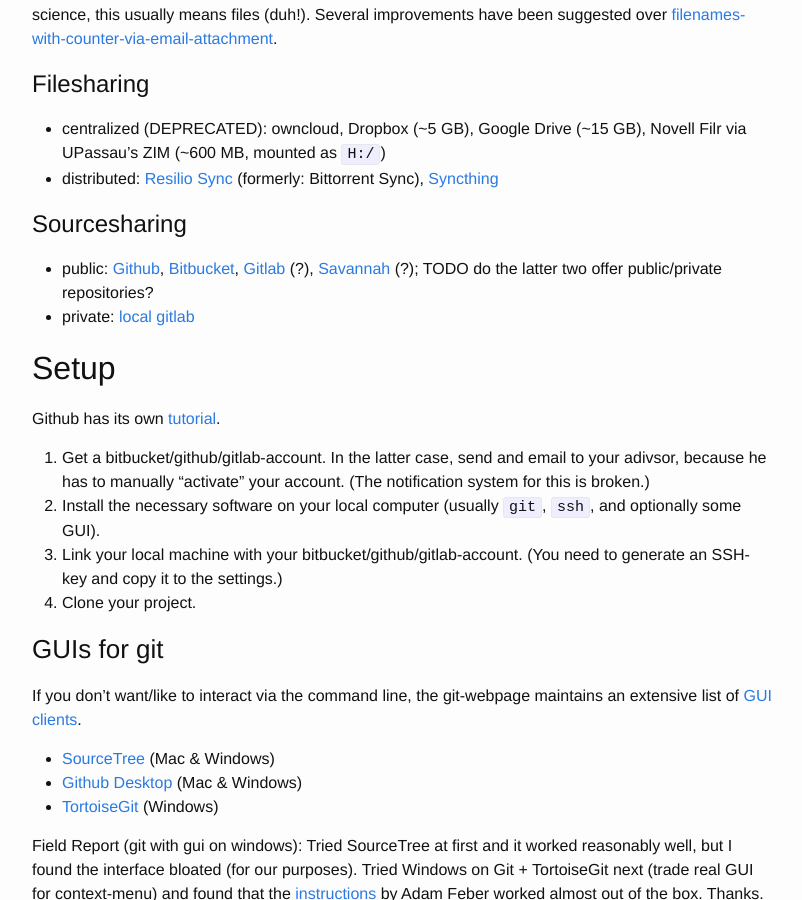
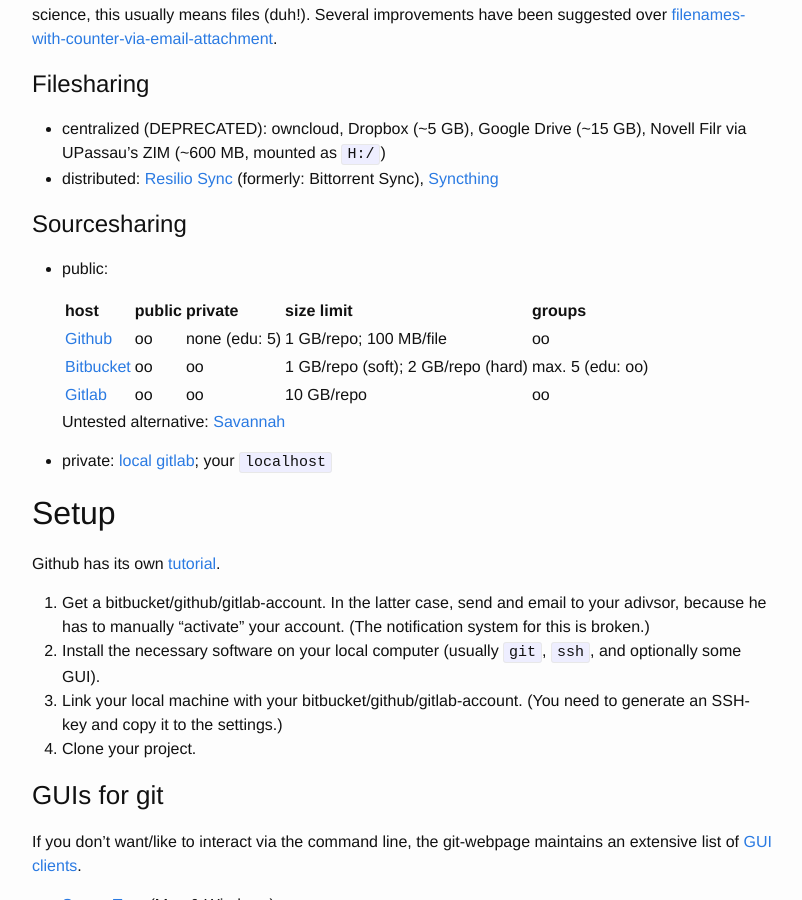
Before and after one commit to PGBBS/pgbbs.github.io, a Jekyll site: the page built from _pages/git.md, in a window 1280 px wide and 900 px high, scrolled down 409 px. Shown: the whole window, without its empty margins (238-1040 px from the left). Built offline with Jekyll 4.4.1, drawn with Linux system fonts in a browser that asks for light colours.

Commit message:
compare hosts of git-repos

```diff
--- a/_pages/git.md
+++ b/_pages/git.md
@@ -17,11 +17,17 @@
 
 # Sourcesharing
 
-- public: [Github](https://github.com),
-  [Bitbucket](https://bitbucket.com), [Gitlab](https://gitlab.com) (?),
-  [Savannah](https://savannah.gnu.org) (?); TODO do the latter two offer
-  public/private repositories?
-- private: [local gitlab](https://gitlab.dimis.uni-passau.de)
+- public:
+
+  | host                               | public | private       | size limit                         | groups           |
+  |------------------------------------+--------+---------------+------------------------------------+------------------|
+  | [Github](https://github.com)       | oo     | none (edu: 5) | 1 GB/repo; 100 MB/file             | oo               |
+  | [Bitbucket](https://bitbucket.com) | oo     | oo            | 1 GB/repo (soft); 2 GB/repo (hard) | max. 5 (edu: oo) |
+  | [Gitlab](https://gitlab.com)       | oo     | oo            | 10 GB/repo                         | oo               |
+
+  Untested alternative: [Savannah](https://savannah.gnu.org)
+
+- private: [local gitlab](https://gitlab.dimis.uni-passau.de); your `localhost`
 
 ## Setup
 
```
